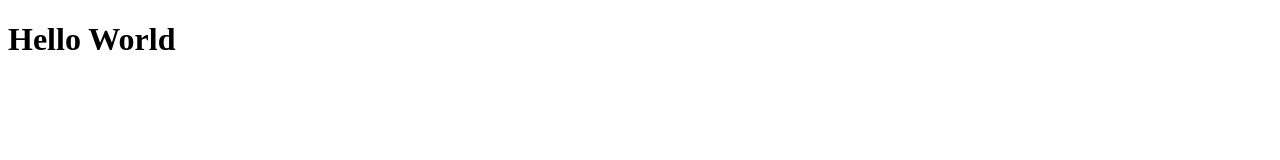
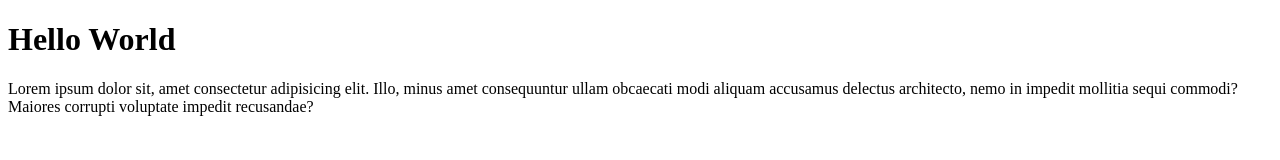
Before and after one commit to thoriqtaajdzaka/thoriq-test-remote, a plain HTML site: page index.html in a window 1280 px wide. Drawn offline with Linux system fonts and the light colour scheme.

Commit message:
Menambahkan paragraf

```diff
--- a/index.html
+++ b/index.html
@@ -7,5 +7,6 @@
 </head>
 <body>
     <h1>Hello World</h1>
+    <p>Lorem ipsum dolor sit, amet consectetur adipisicing elit. Illo, minus amet consequuntur ullam obcaecati modi aliquam accusamus delectus architecto, nemo in impedit mollitia sequi commodi? Maiores corrupti voluptate impedit recusandae?</p>
 </body>
 </html>
```
